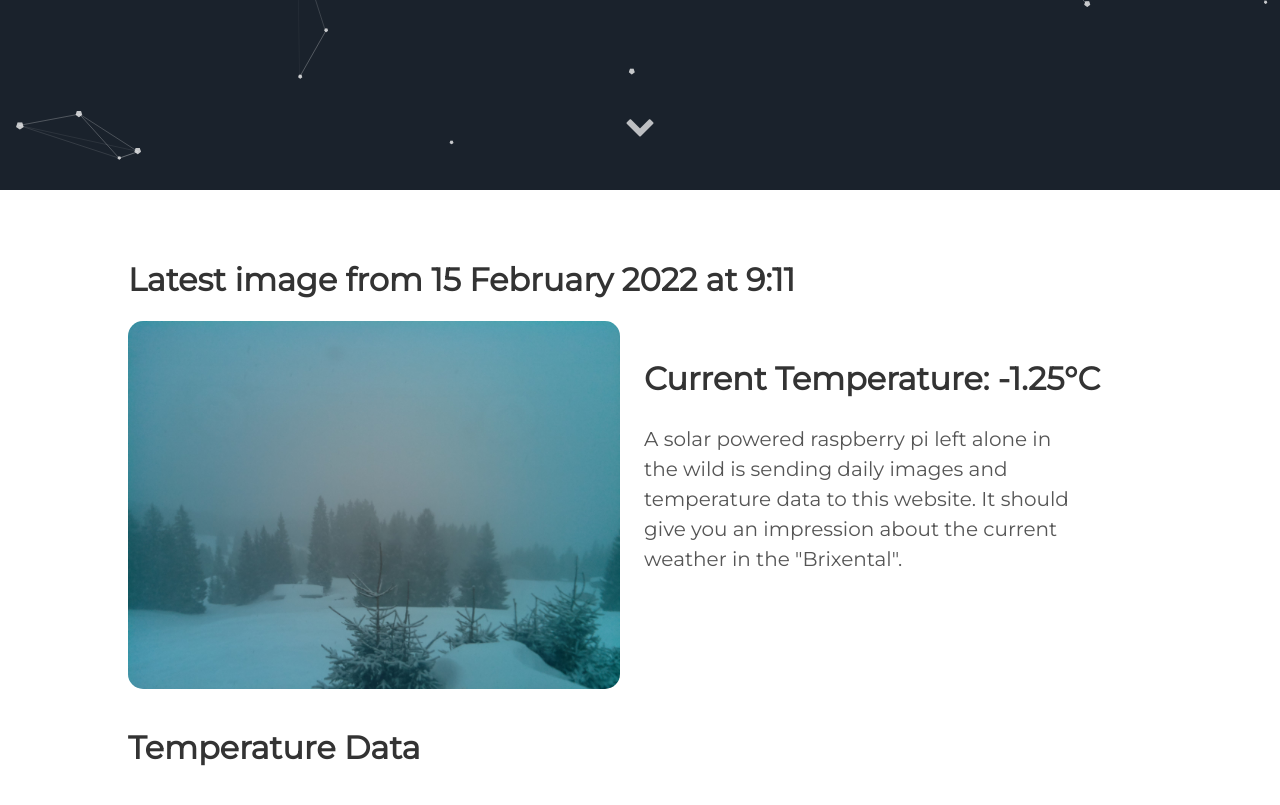
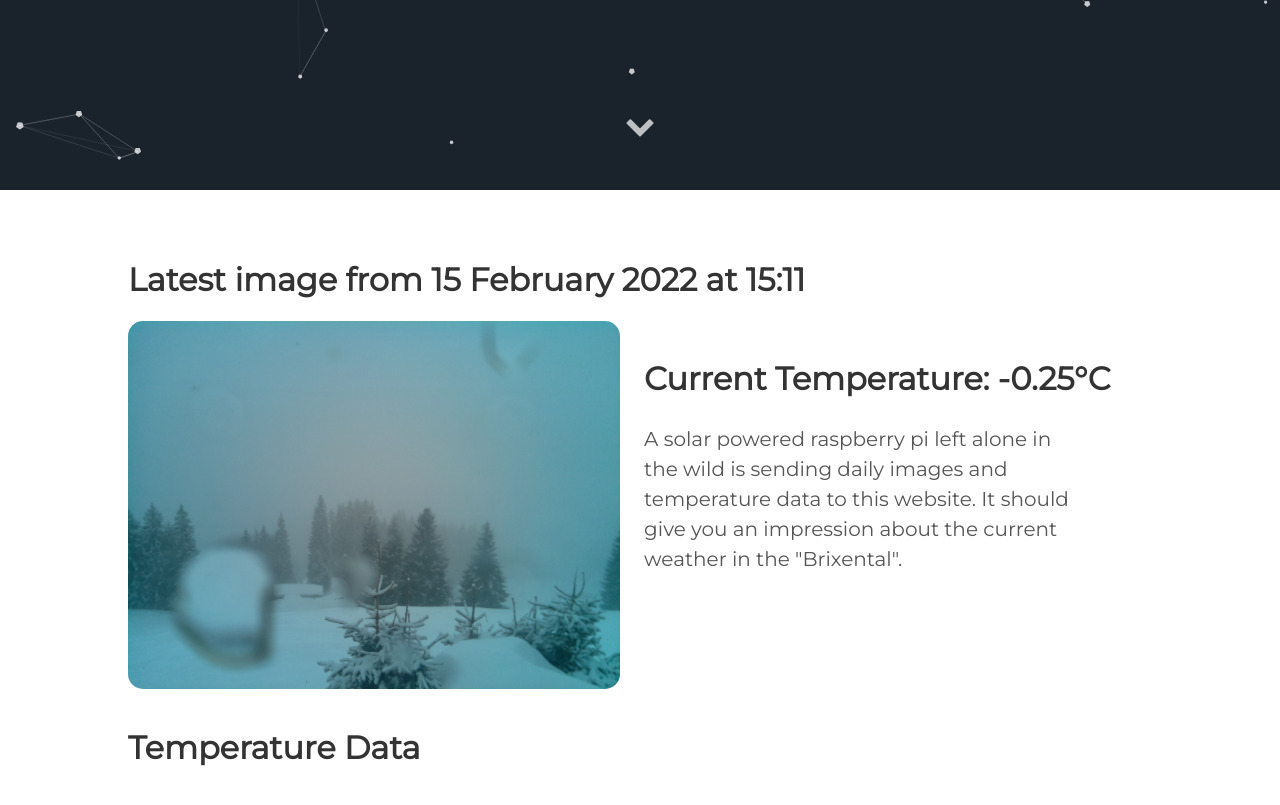
Before and after one commit to vektorious/vektorious.github.io, a Jekyll site: the page built from resources/huette.md, in a window 1280 px wide and 900 px high, scrolled down 710 px. Shown: the top 805 px of the window. Built offline with Jekyll 4.4.1, drawn with Linux system fonts in a browser that asks for light colours.

Commit message:
I'm a bot beep boop

```diff
--- a/resources/huette.md
+++ b/resources/huette.md
@@ -6,13 +6,13 @@ image: '/assets/img/'
 description: 'Live image from the Austrian alps'
 twitter_text: ' '
 ---
-## Latest image from 15 February 2022 at  9:11
+## Latest image from 15 February 2022 at 15:11
 <div class="huette">
   <div class="huette-image">
     <img src="{{ "/assets/img/huette.jpg" | prepend: site.baseurl }}">
   </div>
   <div class="huette-text">
-        <h2>Current Temperature: -1.25°C</h2>
+        <h2>Current Temperature: -0.25°C</h2>
         <p>A solar powered raspberry pi left alone in the wild is sending daily images and temperature data to this website. It should give you an impression about the current weather in the "Brixental".</p>
 
   </div>
```
Also changed, not shown: rpi-script/2022-02-15_150945.txt (renamed from rpi-script/2022-02-15_090946.txt, +5 -5 lines), rpi-script/huette.md (+2 -2 lines), assets/img/huette.jpg, assets/img/temp_plot.png, rpi-script/temp_plot.png, 1 other file.
